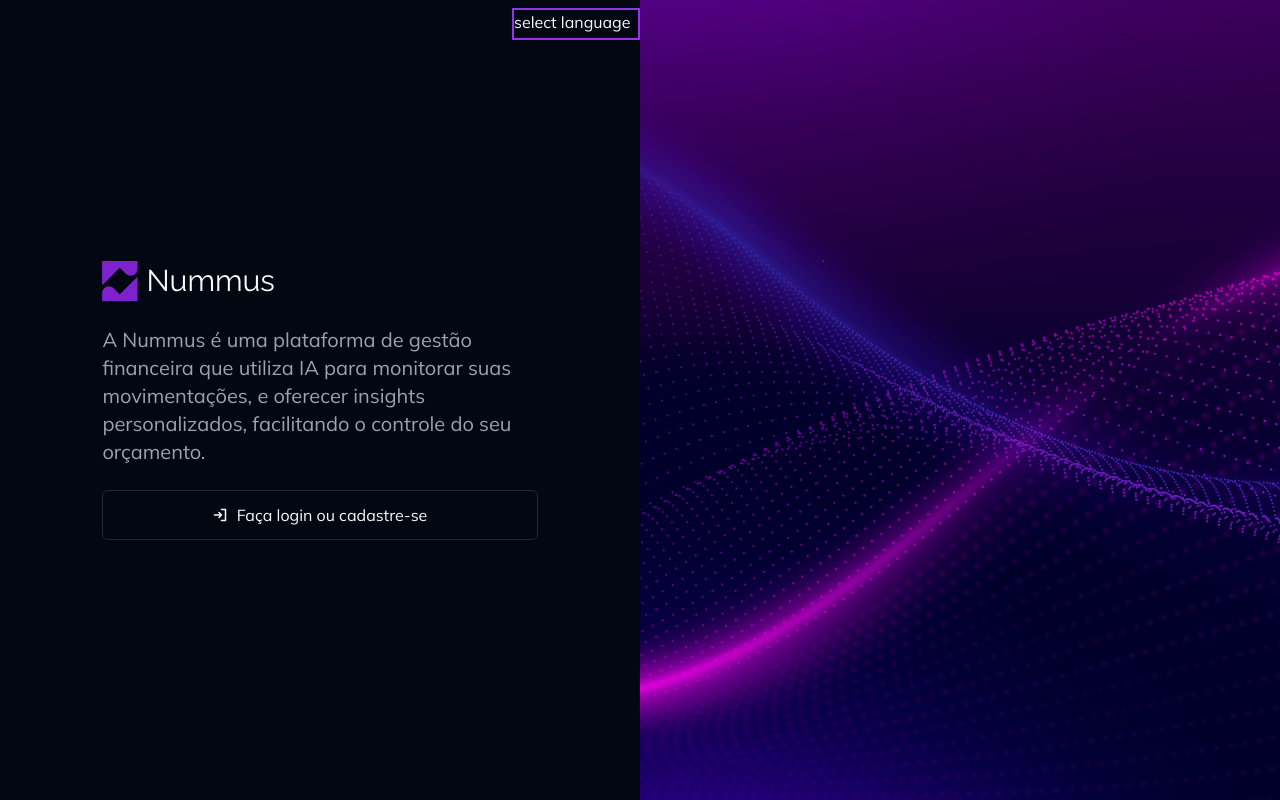
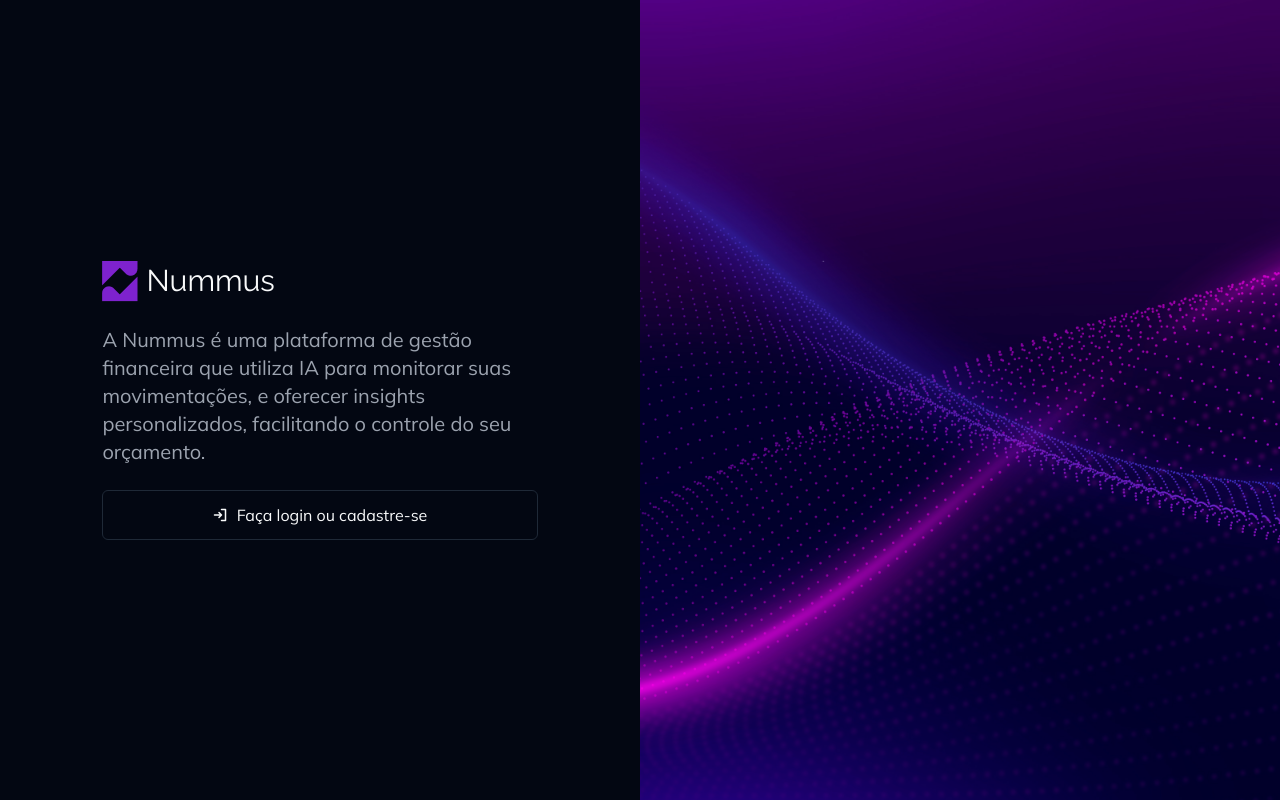
Before and after one commit to GabrielMunizz/saas-expense, a Next.js app: page /login in a window 1280 px wide. Built offline with nearby package versions, Linux system fonts and the light colour scheme.

Commit message:
chore: remove unused package i18next and SelectLanguage component

```diff
--- a/app/_components/SelectLanguage/SelectLanguage.tsx
+++ /dev/null
@@ -1,11 +0,0 @@
-import React from "react";
-
-const SelectLanguage = () => {
-  return (
-    <div className="absolute right-0 top-2 h-[2rem] w-[8rem] border-2 border-purple-600">
-      <h3>select language</h3>
-    </div>
-  );
-};
-
-export default SelectLanguage;
--- a/app/login/page.tsx
+++ b/app/login/page.tsx
@@ -2,14 +2,12 @@
 import { SignIn } from "@phosphor-icons/react/dist/ssr";
 import Image from "next/image";
 import LogoRender from "../_components/LogoRender/LogoRender";
-import SelectLanguage from "../_components/SelectLanguage/SelectLanguage";
 import { Button } from "../_components/ui/button";
 
 const Login = () => {
   return (
     <main className="grid h-full grid-cols-2">
       <section className="relative flex flex-col items-center justify-center px-12">
-        <SelectLanguage />
         <div className="flex w-[80%] flex-col justify-center">
           <LogoRender />
 
--- a/package.json
+++ b/package.json
@@ -15,10 +15,8 @@
     "@radix-ui/react-slot": "^1.1.0",
     "class-variance-authority": "^0.7.0",
     "clsx": "^2.1.1",
-    "i18next": "^23.16.4",
     "lucide-react": "^0.454.0",
     "next": "14.2.16",
-    "next-i18next": "^15.3.1",
     "prisma": "^5.21.1",
     "react": "^18",
     "react-dom": "^18",
```
Also changed, not shown: 2 other files (tests, documents, lock files or other folders).
